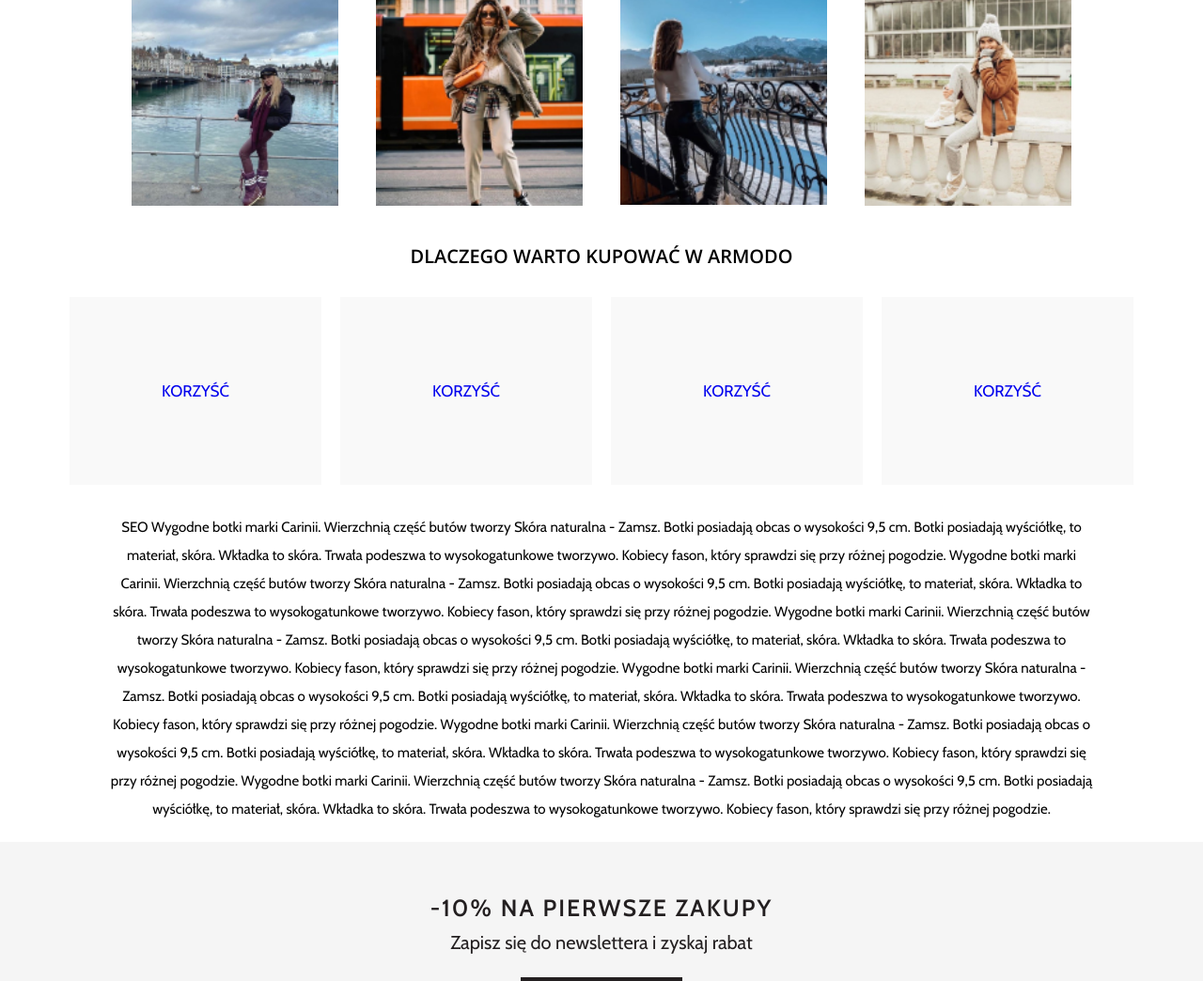
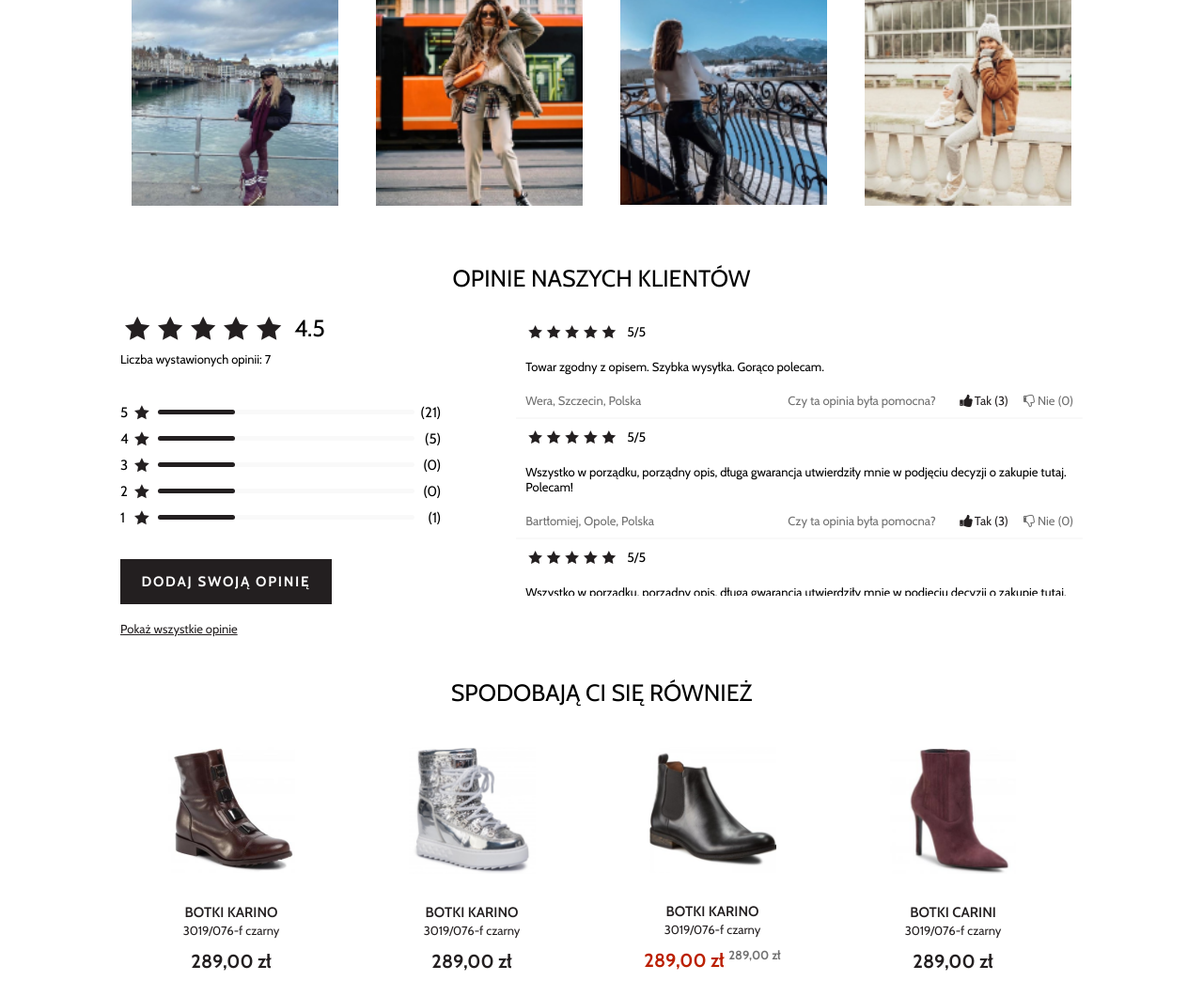
Before and after one commit to framista/shop, a PHP site: page /pages/productPage.html in a window 1280 px wide. Shown: the part 2891-3935 px from the top of the page at 94% size. Run offline with PHP 8.4, Linux system fonts and the light colour scheme.

Commit message:
Create opinions layout for desktop

```diff
--- a/fontello-565e3d82/css/fontello-codes.css
+++ b/fontello-565e3d82/css/fontello-codes.css
@@ -1,5 +1,6 @@
 
 .icon-instagram:before { content: '\e800'; } /* '' */
+.icon-thumbs-down:before { content: '\e801'; } /* '' */
 .icon-return:before { content: '\e802'; } /* '' */
 .icon-sale:before { content: '\e803'; } /* '' */
 .icon-search:before { content: '\e804'; } /* '' */
@@ -9,4 +10,5 @@
 .icon-facebook:before { content: '\e809'; } /* '' */
 .icon-phone:before { content: '\e80a'; } /* '' */
 .icon-mail:before { content: '\e80b'; } /* '' */
+.icon-thumbs-up-alt:before { content: '\e80c'; } /* '' */
 .icon-arrow:before { content: '\e80e'; } /* '' */
--- a/fontello-565e3d82/css/fontello-ie7-codes.css
+++ b/fontello-565e3d82/css/fontello-ie7-codes.css
@@ -1,5 +1,6 @@
 
 .icon-instagram { *zoom: expression( this.runtimeStyle['zoom'] = '1', this.innerHTML = '&#xe800;&nbsp;'); }
+.icon-thumbs-down { *zoom: expression( this.runtimeStyle['zoom'] = '1', this.innerHTML = '&#xe801;&nbsp;'); }
 .icon-return { *zoom: expression( this.runtimeStyle['zoom'] = '1', this.innerHTML = '&#xe802;&nbsp;'); }
 .icon-sale { *zoom: expression( this.runtimeStyle['zoom'] = '1', this.innerHTML = '&#xe803;&nbsp;'); }
 .icon-search { *zoom: expression( this.runtimeStyle['zoom'] = '1', this.innerHTML = '&#xe804;&nbsp;'); }
@@ -9,4 +10,5 @@
 .icon-facebook { *zoom: expression( this.runtimeStyle['zoom'] = '1', this.innerHTML = '&#xe809;&nbsp;'); }
 .icon-phone { *zoom: expression( this.runtimeStyle['zoom'] = '1', this.innerHTML = '&#xe80a;&nbsp;'); }
 .icon-mail { *zoom: expression( this.runtimeStyle['zoom'] = '1', this.innerHTML = '&#xe80b;&nbsp;'); }
+.icon-thumbs-up-alt { *zoom: expression( this.runtimeStyle['zoom'] = '1', this.innerHTML = '&#xe80c;&nbsp;'); }
 .icon-arrow { *zoom: expression( this.runtimeStyle['zoom'] = '1', this.innerHTML = '&#xe80e;&nbsp;'); }
--- a/fontello-565e3d82/css/fontello-ie7.css
+++ b/fontello-565e3d82/css/fontello-ie7.css
@@ -11,6 +11,7 @@
 }
 
 .icon-instagram { *zoom: expression( this.runtimeStyle['zoom'] = '1', this.innerHTML = '&#xe800;&nbsp;'); }
+.icon-thumbs-down { *zoom: expression( this.runtimeStyle['zoom'] = '1', this.innerHTML = '&#xe801;&nbsp;'); }
 .icon-return { *zoom: expression( this.runtimeStyle['zoom'] = '1', this.innerHTML = '&#xe802;&nbsp;'); }
 .icon-sale { *zoom: expression( this.runtimeStyle['zoom'] = '1', this.innerHTML = '&#xe803;&nbsp;'); }
 .icon-search { *zoom: expression( this.runtimeStyle['zoom'] = '1', this.innerHTML = '&#xe804;&nbsp;'); }
@@ -20,4 +21,5 @@
 .icon-facebook { *zoom: expression( this.runtimeStyle['zoom'] = '1', this.innerHTML = '&#xe809;&nbsp;'); }
 .icon-phone { *zoom: expression( this.runtimeStyle['zoom'] = '1', this.innerHTML = '&#xe80a;&nbsp;'); }
 .icon-mail { *zoom: expression( this.runtimeStyle['zoom'] = '1', this.innerHTML = '&#xe80b;&nbsp;'); }
+.icon-thumbs-up-alt { *zoom: expression( this.runtimeStyle['zoom'] = '1', this.innerHTML = '&#xe80c;&nbsp;'); }
 .icon-arrow { *zoom: expression( this.runtimeStyle['zoom'] = '1', this.innerHTML = '&#xe80e;&nbsp;'); }
--- a/fontello-565e3d82/css/fontello.css
+++ b/fontello-565e3d82/css/fontello.css
@@ -1,11 +1,11 @@
 @font-face {
   font-family: 'fontello';
-  src: url('../font/fontello.eot?74766300');
-  src: url('../font/fontello.eot?74766300#iefix') format('embedded-opentype'),
-       url('../font/fontello.woff2?74766300') format('woff2'),
-       url('../font/fontello.woff?74766300') format('woff'),
-       url('../font/fontello.ttf?74766300') format('truetype'),
-       url('../font/fontello.svg?74766300#fontello') format('svg');
+  src: url('../font/fontello.eot?25416711');
+  src: url('../font/fontello.eot?25416711#iefix') format('embedded-opentype'),
+       url('../font/fontello.woff2?25416711') format('woff2'),
+       url('../font/fontello.woff?25416711') format('woff'),
+       url('../font/fontello.ttf?25416711') format('truetype'),
+       url('../font/fontello.svg?25416711#fontello') format('svg');
   font-weight: normal;
   font-style: normal;
 }
@@ -15,7 +15,7 @@
 @media screen and (-webkit-min-device-pixel-ratio:0) {
   @font-face {
     font-family: 'fontello';
-    src: url('../font/fontello.svg?74766300#fontello') format('svg');
+    src: url('../font/fontello.svg?25416711#fontello') format('svg');
   }
 }
 */
@@ -56,6 +56,7 @@
 }
 
 .icon-instagram:before { content: '\e800'; } /* '' */
+.icon-thumbs-down:before { content: '\e801'; } /* '' */
 .icon-return:before { content: '\e802'; } /* '' */
 .icon-sale:before { content: '\e803'; } /* '' */
 .icon-search:before { content: '\e804'; } /* '' */
@@ -65,4 +66,5 @@
 .icon-facebook:before { content: '\e809'; } /* '' */
 .icon-phone:before { content: '\e80a'; } /* '' */
 .icon-mail:before { content: '\e80b'; } /* '' */
+.icon-thumbs-up-alt:before { content: '\e80c'; } /* '' */
 .icon-arrow:before { content: '\e80e'; } /* '' */
--- a/pages/productPage.html
+++ b/pages/productPage.html
@@ -571,19 +571,19 @@
                 <li>
                   <a href="" title="">Obuwie damskie</a>
                 </li>
-                <li><img src="../style/images/arrowNext.svg" /></li>
+                <li><img src="../style/images/arrowNext.svg" alt="arrow" /></li>
                 <li>
                   <a href="" title="">Kozaki i botki damskie</a>
                 </li>
-                <li><img src="../style/images/arrowNext.svg" /></li>
+                <li><img src="../style/images/arrowNext.svg" alt="arrow" /></li>
                 <li>
                   <a href="" title="">Botki</a>
                 </li>
-                <li><img src="../style/images/arrowNext.svg" /></li>
+                <li><img src="../style/images/arrowNext.svg" alt="arrow" /></li>
                 <li>
                   <a href="" title="">Obuwie damskie</a>
                 </li>
-                <li><img src="../style/images/arrowNext.svg" /></li>
+                <li><img src="../style/images/arrowNext.svg" alt="arrow" /></li>
                 <li>
                   <a href="" title="">Twinset Botki Texano 192TCP10G</a>
                 </li>
@@ -669,7 +669,11 @@
                 </a>
               </div>
             </div>
-            <form class="selectedProduct__priceSchedule--form">
+            <form
+              class="selectedProduct__priceSchedule--form"
+              method="POST"
+              action=""
+            >
               <p class="price">289,99 zł</p>
               <div class="priceold">
                 <p class="priceold--amount">321,00 zł</p>
@@ -717,11 +721,9 @@
               </div>
 
               <div class="submit">
-                <input
-                  type="submit"
-                  class="btn btn--large"
-                  value="dodaj do koszyka"
-                />
+                <button type="submit" class="btn btn--large">
+                  dodaj do koszyka
+                </button>
                 <a href="" title="">
                   <img src="../style/images/heart.svg" alt="heart" />
                 </a>
@@ -743,6 +745,7 @@
               <h5>Dostępne kolory</h5>
               <div class="models">
                 <div>
+                  <!-- zamiast div link -->
                   <img src="../style/images/shoeBlack2.png" alt="shoe2" />
                   <p>Czarny</p>
                 </div>
@@ -944,61 +947,230 @@
             <div><img src="../style/images/img4.png" alt="img4" /></div>
           </div>
         </section>
-        <section class="container__row benefit">
-          <div class="container__col-12">
-            <h2>dlaczego warto kupować w armodo</h2>
-          </div>
-          <div class="container__col-6 container__col-md-3">
-            <div class="benefit__item">
-              <a href="#" title="">Korzyść</a>
+
+        <section class="container__row opinions">
+          <h2 class="headline">opinie naszych klientów</h2>
+          <div class="container__col-12 container__col-md-4 opinions__average">
+            <div class="opinions__average--note">
+              <div class="stars">
+                <div class="stars--icon">
+                  <i class="icon-star stars--selected"></i>
+                  <i class="icon-star stars--selected"></i>
+                  <i class="icon-star stars--selected"></i>
+                  <i class="icon-star stars--selected"></i>
+                  <i class="icon-star stars--selected"></i>
+                </div>
+                <div class="stars--note">4.5</div>
+              </div>
+            </div>
+            <div class="opinions__average--summary">
+              Liczba wystawionych opinii: 7
+            </div>
+            <div class="opinions__average--rates">
+              <div class="rate">
+                <span class="rate__number">5</span>
+                <span class="rate__star"
+                  ><i class="icon-star stars--selected"></i>
+                </span>
+                <div class="rate__bar">
+                  <div class="rate__bar--active"></div>
+                </div>
+                <span class="rate__count">(21)</span>
+              </div>
+              <div class="rate">
+                <span class="rate__number">4</span>
+                <span class="rate__star"
+                  ><i class="icon-star stars--selected"></i>
+                </span>
+                <div class="rate__bar">
+                  <div class="rate__bar--active"></div>
+                </div>
+                <span class="rate__count">(5)</span>
+              </div>
+              <div class="rate">
+                <span class="rate__number">3</span>
+                <span class="rate__star"
+                  ><i class="icon-star stars--selected"></i>
+                </span>
+                <div class="rate__bar">
+                  <div class="rate__bar--active"></div>
+                </div>
+                <span class="rate__count">(0)</span>
+              </div>
+              <div class="rate">
+                <span class="rate__number">2</span>
+                <span class="rate__star"
+                  ><i class="icon-star stars--selected"></i>
+                </span>
+                <div class="rate__bar">
+                  <div class="rate__bar--active"></div>
+                </div>
+                <span class="rate__count">(0)</span>
+              </div>
+              <div class="rate">
+                <span class="rate__number">1</span>
+                <span class="rate__star"
+                  ><i class="icon-star stars--selected"></i>
+                </span>
+                <div class="rate__bar">
+                  <div class="rate__bar--active"></div>
+                </div>
+                <span class="rate__count">(1)</span>
+              </div>
+            </div>
+            <div class="opinions__average--add">
+              <a href="" title="" class="btn btn--large">dodaj swoją opinię</a>
+            </div>
+            <div class="opinions__average--guide">
+              <a href="" title="">Pokaż wszystkie opinie</a>
             </div>
           </div>
-          <div class="container__col-6 container__col-md-3">
-            <div class="benefit__item">
-              <a href="#" title="">Korzyść</a>
+          <div class="container__col-12 container__col-md-8 opinions__lists">
+            <div class="list__item">
+              <div class="list__item--header">
+                <div class="stars">
+                  <div class="stars--icon">
+                    <i class="icon-star stars--selected"></i>
+                    <i class="icon-star stars--selected"></i>
+                    <i class="icon-star stars--selected"></i>
+                    <i class="icon-star stars--selected"></i>
+                    <i class="icon-star stars--selected"></i>
+                  </div>
+                  <div class="stars--note">5/5</div>
+                </div>
+              </div>
+              <div class="list__item--body">
+                Towar zgodny z opisem. Szybka wysyłka. Gorąco polecam.
+              </div>
+              <div class="list__item--footer">
+                <span class="opinion__author">Wera, Szczecin, Polska</span>
+                <div class="opinion__rate">
+                  <span>Czy ta opinia była pomocna?</span>
+                  <a href="" title="" class="opinion__rate--yes"
+                    ><i class="icon-thumbs-up-alt"></i>Tak
+                    <span class="opinion__rate--count">3</span>
+                  </a>
+                  <a href="opinion__rate--no" title="" class="opinion__rate--no"
+                    ><i class="icon-thumbs-down"></i>Nie
+                    <span class="opinion__rate--count">0</span></a
+                  >
+                </div>
+              </div>
+            </div>
+            <div class="list__item">
+              <div class="list__item--header">
+                <div class="stars">
+                  <div class="stars--icon">
+                    <i class="icon-star stars--selected"></i>
+                    <i class="icon-star stars--selected"></i>
+                    <i class="icon-star stars--selected"></i>
+                    <i class="icon-star stars--selected"></i>
+                    <i class="icon-star stars--selected"></i>
+                  </div>
+                  <div class="stars--note">5/5</div>
+                </div>
+              </div>
+              <div class="list__item--body">
+                Wszystko w porządku, porządny opis, długa gwarancja utwierdziły
+                mnie w podjęciu decyzji o zakupie tutaj. Polecam!
+              </div>
+              <div class="list__item--footer">
+                <span class="opinion__author">Bartłomiej, Opole, Polska</span>
+                <div class="opinion__rate">
+                  <span>Czy ta opinia była pomocna?</span>
+                  <a href="" title="" class="opinion__rate--yes"
+                    ><i class="icon-thumbs-up-alt"></i>Tak
+                    <span class="opinion__rate--count">3</span>
+                  </a>
+                  <a href="opinion__rate--no" title="" class="opinion__rate--no"
+                    ><i class="icon-thumbs-down"></i>Nie
+                    <span class="opinion__rate--count">0</span></a
+                  >
+                </div>
+              </div>
+            </div>
+            <div class="list__item">
+              <div class="list__item--header">
+                <div class="stars">
+                  <div class="stars--icon">
+                    <i class="icon-star stars--selected"></i>
+                    <i class="icon-star stars--selected"></i>
+                    <i class="icon-star stars--selected"></i>
+                    <i class="icon-star stars--selected"></i>
+                    <i class="icon-star stars--selected"></i>
+                  </div>
+                  <div class="stars--note">5/5</div>
+                </div>
+              </div>
+              <div class="list__item--body">
+                Wszystko w porządku, porządny opis, długa gwarancja utwierdziły
+                mnie w podjęciu decyzji o zakupie tutaj. Polecam!
+              </div>
+              <div class="list__item--footer">
+                <span class="opinion__author">Bartłomiej, Opole, Polska</span>
+                <div class="opinion__rate">
+                  <span>Czy ta opinia była pomocna?</span>
+                  <a href="" title="" class="opinion__rate--yes"
+                    ><i class="icon-thumbs-up-alt"></i>Tak
+                    <span class="opinion__rate--count">3</span>
+                  </a>
+                  <a href="opinion__rate--no" title="" class="opinion__rate--no"
+                    ><i class="icon-thumbs-down"></i>Nie
+                    <span class="opinion__rate--count">0</span></a
+                  >
+                </div>
+              </div>
             </div>
           </div>
-          <div class="container__col-6 container__col-md-3">
-            <div class="benefit__item">
-              <a href="#" title="">Korzyść</a>
+        </section>
+
+        <section class="container_row product">
+          <div class="container__col-12">
+            <p id="product__p">spodobają ci się również</p>
+          </div>
+          <div class="carousel slider--products">
+            <div class="product__item">
+              <a href="#" title=""
+                ><img src="../style/images/shoe1.png" alt="shoe1"
+              /></a>
+              <div class="product__item--content">
+                <a href="#" title="">botki karino</a>
+                <p class="model">3019/076-f czarny</p>
+                <p class="price">289,00 zł</p>
+              </div>
             </div>
-          </div>
-          <div class="container__col-6 container__col-md-3">
-            <div class="benefit__item">
-              <a href="#" title="">Korzyść</a>
+            <div class="product__item">
+              <a href="#" title=""
+                ><img src="../style/images/shoe2.png" alt="shoe2"
+              /></a>
+              <div class="product__item--content">
+                <a href="#" title="">botki karino</a>
+                <p class="model">3019/076-f czarny</p>
+                <p class="price">289,00 zł</p>
+              </div>
             </div>
-          </div>
-          <div class="container__col-12">
-            <p>
-              SEO Wygodne botki marki Carinii. Wierzchnią część butów tworzy
-              Skóra naturalna - Zamsz. Botki posiadają obcas o wysokości 9,5 cm.
-              Botki posiadają wyściółkę, to materiał, skóra. Wkładka to skóra.
-              Trwała podeszwa to wysokogatunkowe tworzywo. Kobiecy fason, który
-              sprawdzi się przy różnej pogodzie. Wygodne botki marki Carinii.
-              Wierzchnią część butów tworzy Skóra naturalna - Zamsz. Botki
-              posiadają obcas o wysokości 9,5 cm. Botki posiadają wyściółkę, to
-              materiał, skóra. Wkładka to skóra. Trwała podeszwa to
-              wysokogatunkowe tworzywo. Kobiecy fason, który sprawdzi się przy
-              różnej pogodzie. Wygodne botki marki Carinii. Wierzchnią część
-              butów tworzy Skóra naturalna - Zamsz. Botki posiadają obcas o
-              wysokości 9,5 cm. Botki posiadają wyściółkę, to materiał, skóra.
-              Wkładka to skóra. Trwała podeszwa to wysokogatunkowe tworzywo.
-              Kobiecy fason, który sprawdzi się przy różnej pogodzie. Wygodne
-              botki marki Carinii. Wierzchnią część butów tworzy Skóra naturalna
-              - Zamsz. Botki posiadają obcas o wysokości 9,5 cm. Botki posiadają
-              wyściółkę, to materiał, skóra. Wkładka to skóra. Trwała podeszwa
-              to wysokogatunkowe tworzywo. Kobiecy fason, który sprawdzi się
-              przy różnej pogodzie. Wygodne botki marki Carinii. Wierzchnią
-              część butów tworzy Skóra naturalna - Zamsz. Botki posiadają obcas
-              o wysokości 9,5 cm. Botki posiadają wyściółkę, to materiał, skóra.
-              Wkładka to skóra. Trwała podeszwa to wysokogatunkowe tworzywo.
-              Kobiecy fason, który sprawdzi się przy różnej pogodzie. Wygodne
-              botki marki Carinii. Wierzchnią część butów tworzy Skóra naturalna
-              - Zamsz. Botki posiadają obcas o wysokości 9,5 cm. Botki posiadają
-              wyściółkę, to materiał, skóra. Wkładka to skóra. Trwała podeszwa
-              to wysokogatunkowe tworzywo. Kobiecy fason, który sprawdzi się
-              przy różnej pogodzie.
-            </p>
+            <div class="product__item">
+              <a href="#" title=""
+                ><img src="../style/images/shoe3.png" alt="shoe3"
+              /></a>
+              <div class="product__item--content">
+                <a href="#" title="">botki karino</a>
+                <p class="model">3019/076-f czarny</p>
+                <p class="price price--discount">
+                  289,00 zł <sup>289,00 zł</sup>
+                </p>
+              </div>
+            </div>
+            <div class="product__item">
+              <a href="#" title=""
+                ><img src="../style/images/shoe4.png" alt="shoe4"
+              /></a>
+              <div class="product__item--content">
+                <a href="#" title="">Botki carini</a>
+                <p class="model">3019/076-f czarny</p>
+                <p class="price">289,00 zł</p>
+              </div>
+            </div>
           </div>
         </section>
       </main>
--- /dev/null
+++ b/style/scss/_opinions.scss
@@ -0,0 +1,113 @@
+.opinions {
+  width: 80%;
+  margin: 20px auto;
+  .headline {
+    width: 100%;
+    font-size: 25px;
+    text-transform: uppercase;
+    text-align: center;
+    line-height: 3;
+    font-weight: 300;
+  }
+  &__average {
+    font-size: 25px;
+    .stars {
+      justify-content: flex-start;
+    }
+    &--summary {
+      font-size: 13px;
+      margin: 10px 0;
+    }
+    &--rates {
+      font-size: 15px;
+      margin: 40px 0px;
+      .rate {
+        @include centerFlex();
+        justify-content: space-between;
+        margin: 10px 0px;
+        &__number {
+          width: 5px;
+        }
+        &__star {
+          margin: 0px 7px;
+        }
+        &__bar {
+          width: 100%;
+          height: 5px;
+          border-radius: 5px;
+          background-color: $grey;
+          &--active {
+            background-color: $black;
+            width: 30%;
+            height: 5px;
+            border-radius: 5px;
+          }
+        }
+        &__count {
+          width: 35px;
+          text-align: right;
+        }
+      }
+    }
+    &--add {
+      a {
+        text-decoration: none;
+        padding: 1em 1.5em;
+      }
+    }
+    &--guide {
+      margin-top: 20px;
+      a {
+        color: $black;
+        font-size: 13px;
+      }
+    }
+  }
+  &__lists {
+    padding-left: 80px;
+    max-height: 300px;
+    overflow: auto;
+    .list__item {
+      padding: 10px;
+      border-bottom: 2px solid $grey;
+      &--header {
+        font-size: 14px;
+        .stars {
+          justify-content: flex-start;
+        }
+      }
+      &--body {
+        padding: 20px 0px;
+        font-size: 13px;
+      }
+      &--footer {
+        font-size: 13px;
+        color: $darkGrey;
+        display: flex;
+        justify-content: space-between;
+        flex-wrap: wrap;
+        .opinion__rate {
+          a {
+            text-decoration: none;
+            span {
+              &:before {
+                content: '(';
+              }
+              &:after {
+                content: ')';
+              }
+            }
+          }
+          &--yes {
+            color: $black;
+            padding: 0px 5px 0px 20px;
+          }
+          &--no {
+            color: $darkGrey;
+            padding: 0px 0px 0px 5px;
+          }
+        }
+      }
+    }
+  }
+}
--- a/style/scss/_selectedProduct.scss
+++ b/style/scss/_selectedProduct.scss
@@ -190,7 +190,7 @@
         padding: 20px 0px 15px;
         @include centerFlex();
         justify-content: flex-start;
-        input {
+        button {
           margin-right: 15px;
         }
       }
--- a/style/scss/_stars.scss
+++ b/style/scss/_stars.scss
@@ -7,6 +7,9 @@
       color: $darkGrey;
       font-size: 17px;
     }
+  }
+  &--note {
+    margin-left: 10px;
   }
   p {
     padding-left: 10px;
--- a/style/scss/_tablet.scss
+++ b/style/scss/_tablet.scss
@@ -234,5 +234,15 @@
         }
       }
     }
+    .opinions {
+      &__average {
+        width: 90%;
+        &--add {
+          a {
+            font-size: 14px;
+          }
+        }
+      }
+    }
   }
 }
--- a/style/scss/style.scss
+++ b/style/scss/style.scss
@@ -30,6 +30,7 @@
 @import 'benefit';
 @import 'selectedProduct';
 @import 'detailProduct';
+@import 'opinions';
 @import 'footer';
 @import 'tablet';
 @import 'mobile';
```
Also changed, not shown: fontello-565e3d82/config.json (+28 -0 lines), fontello-565e3d82/demo.html (+11 -7 lines), fontello-565e3d82/css/fontello-embedded.css, fontello-565e3d82/font/fontello.ttf, fontello-565e3d82/font/fontello.woff, fontello-565e3d82/font/fontello.woff2, style/css/style.css, 3 other files.
